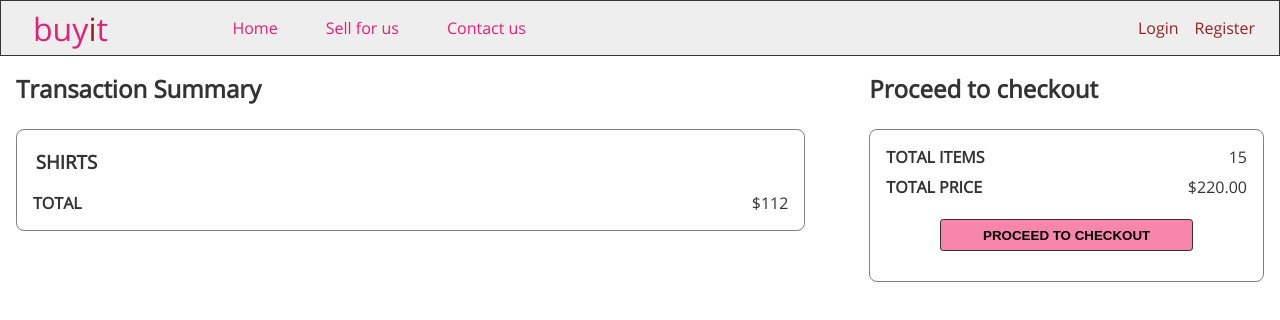
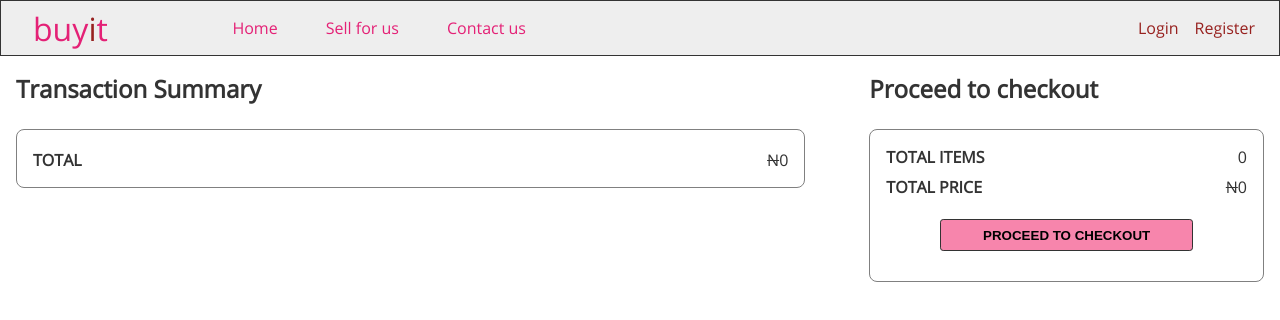
Before and after one commit to derek-dv/buyit, a React (Create React App) app: page /cart in a window 1280 px wide. Shown: the top 320 px of the page. Built offline with nearby package versions, Linux system fonts and the light colour scheme.

Commit message:
Items removed and placed in a different component, CartCategory

```diff
--- a/src/containers/AddToCart.js
+++ b/src/containers/AddToCart.js
@@ -1,15 +1,10 @@
-import React, { useEffect } from "react";
-import { useDispatch, useSelector } from "react-redux";
-import { listProduct } from "../actions/products_actions";
-import ProductCart from "../components/ProductCart";
+import React from "react";
+import { useSelector } from "react-redux";
+import CartCategory from "../components/CartCategory";
 import "../styles/AddToCart.css";
 
 const AddToCart = () => {
   const { cartItems } = useSelector((state) => state.cart);
-  const dispatch = useDispatch();
-  useEffect(() => {
-    dispatch(listProduct);
-  }, [dispatch]);
 
   console.log(cartItems);
   return (
@@ -17,25 +12,7 @@ const AddToCart = () => {
       <div className="addCart container container--sb">
         <div className="summary">
           <h2 className="summary__heading">Transaction Summary</h2>
-          <div className="summary__category">
-            <h3>SHIRTS</h3>
-            {cartItems.map((product) => (
-              <ProductCart
-                key={product._id}
-                price={product.price}
-                img={product.imgUrl}
-                title={product.name}
-                quantity={product.quantity}
-                inStock={product.inStock}
-                id={product._id}
-              />
-            ))}
-
-            <div className="summary_total">
-              <strong>TOTAL</strong>
-              <p>$112</p>
-            </div>
-          </div>
+          <CartCategory cartItems={cartItems} />{" "}
         </div>
         <div className="checkout">
           <div className="checkout__details">
@@ -43,11 +20,17 @@ const AddToCart = () => {
             <div className="checkout__item">
               <div className="checkout__category">
                 <strong>TOTAL ITEMS</strong>
-                <p>15</p>
+                <p>{cartItems.reduce((a, c) => a + Number(c.quantity), 0)}</p>
               </div>
               <div className="checkout__category">
                 <strong>TOTAL PRICE</strong>
-                <p>$220.00</p>
+                <p>
+                  <span style={{ textDecoration: "line-through" }}>N</span>
+                  {cartItems.reduce(
+                    (a, c) => a + Number(c.quantity) * Number(c.price),
+                    0
+                  )}
+                </p>
               </div>
               <div className="container">
                 <button className="checkout__button">
```
